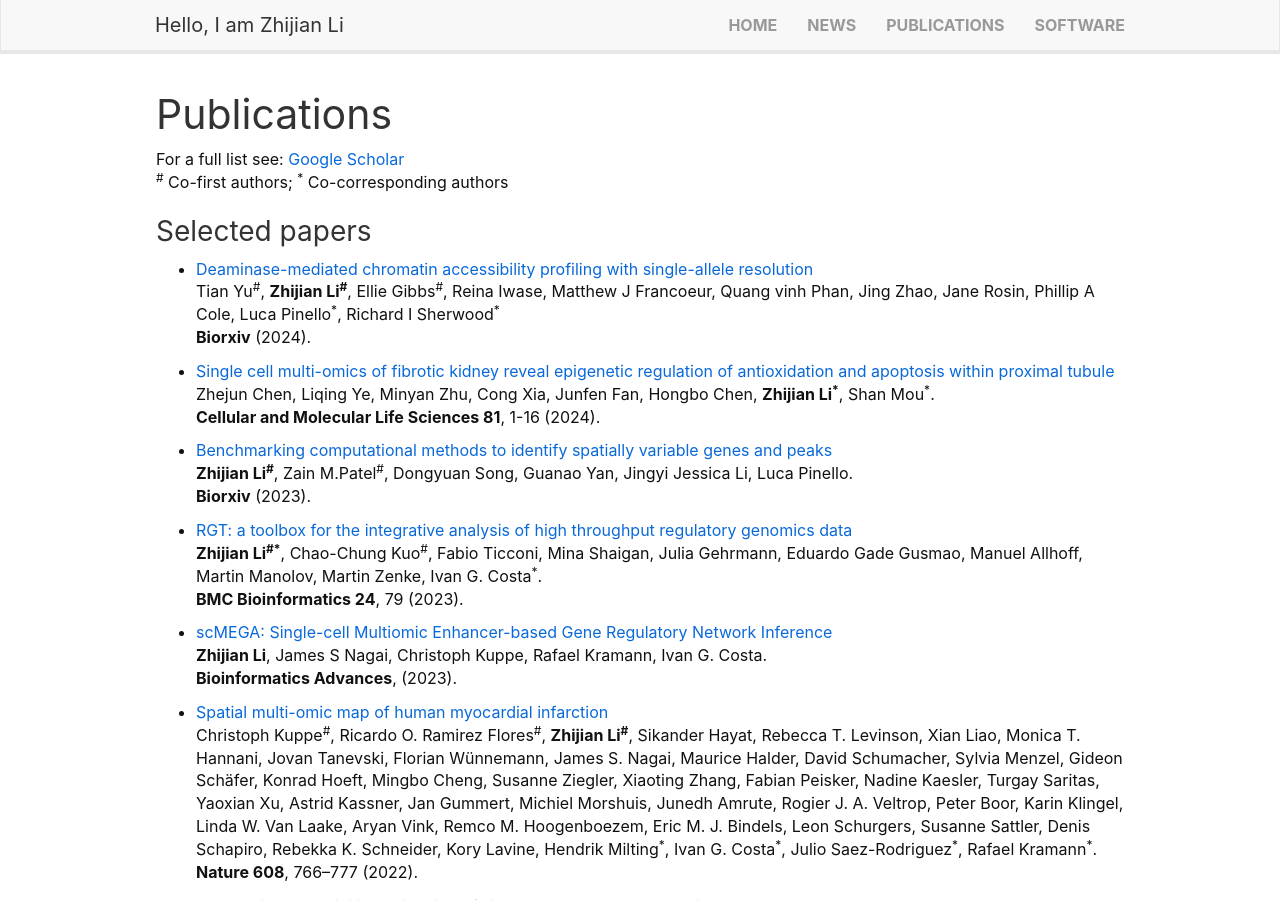
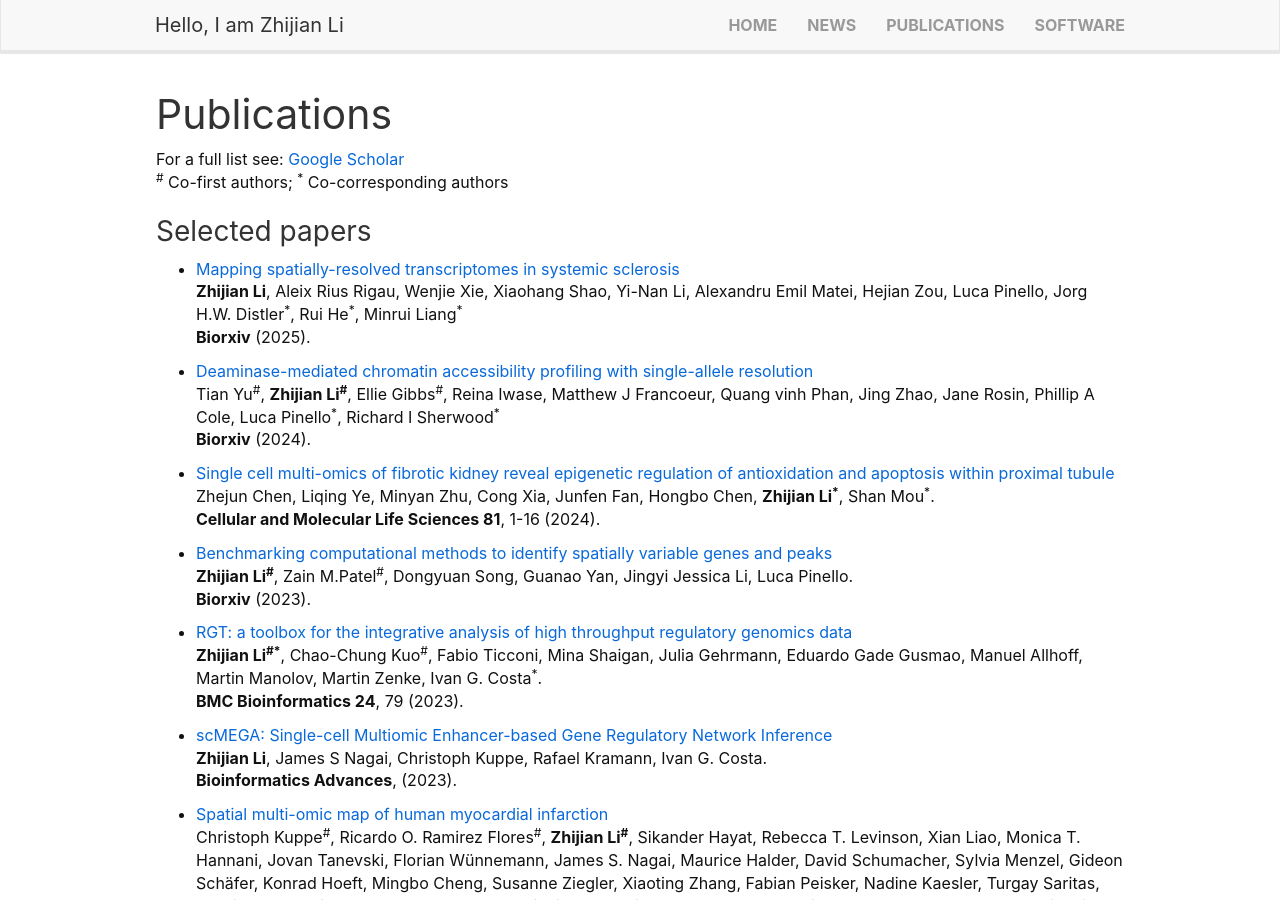
Before and after one commit to lzj1769/lzj1769.github.io, a Jekyll site: the page built from _pages/publications.md, in a window 1280 px wide and 900 px high. Built offline with Jekyll 4.4.1, drawn with Linux system fonts in a browser that asks for light colours; nearby versions of some CDN libraries.

Commit message:
update pub

```diff
--- a/_pages/publications.md
+++ b/_pages/publications.md
@@ -11,6 +11,10 @@ For a full list see: [Google Scholar](https://scholar.google.de/citations?user=x
 <sup>\#</sup> Co-first authors; <sup>\*</sup> Co-corresponding authors
 
 ### Selected papers
+
+* [Mapping spatially-resolved transcriptomes in systemic sclerosis](https://www.biorxiv.org/content/10.1101/2025.01.14.632962v1)\
+**Zhijian Li**, Aleix Rius Rigau, Wenjie Xie, Xiaohang Shao, Yi-Nan Li, Alexandru Emil Matei, Hejian Zou, Luca Pinello, Jorg H.W. Distler<sup>\*</sup>, Rui He<sup>\*</sup>, Minrui Liang<sup>\*</sup> \
+**Biorxiv** (2025).
 
 * [Deaminase-mediated chromatin accessibility profiling with single-allele resolution](https://www.biorxiv.org/content/10.1101/2024.12.17.628768v1.abstract)\
 Tian Yu<sup>\#</sup>, **Zhijian Li<sup>\#</sup>**, Ellie Gibbs<sup>\#</sup>, Reina Iwase, Matthew J Francoeur, Quang vinh Phan, Jing Zhao, Jane Rosin, Phillip A Cole, Luca Pinello<sup>\*</sup>, Richard I Sherwood<sup>\*</sup> \
```
